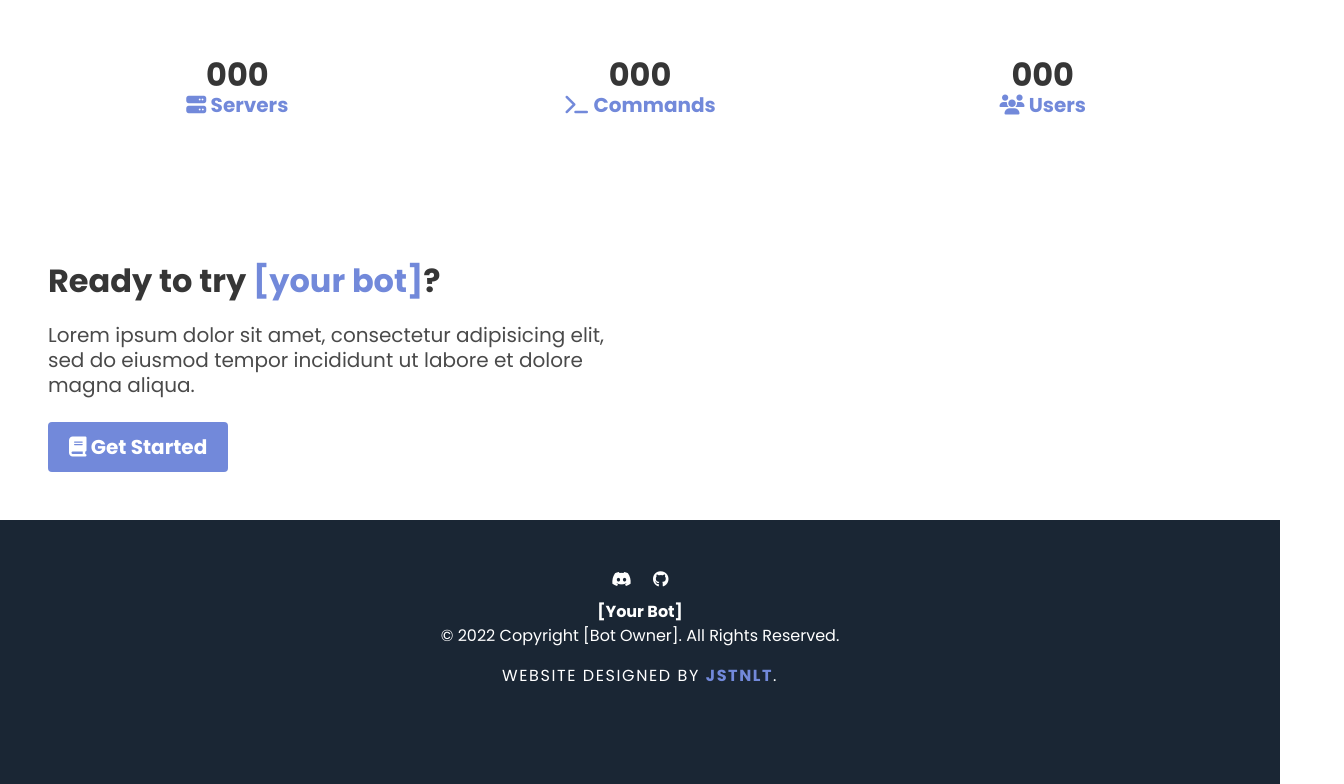
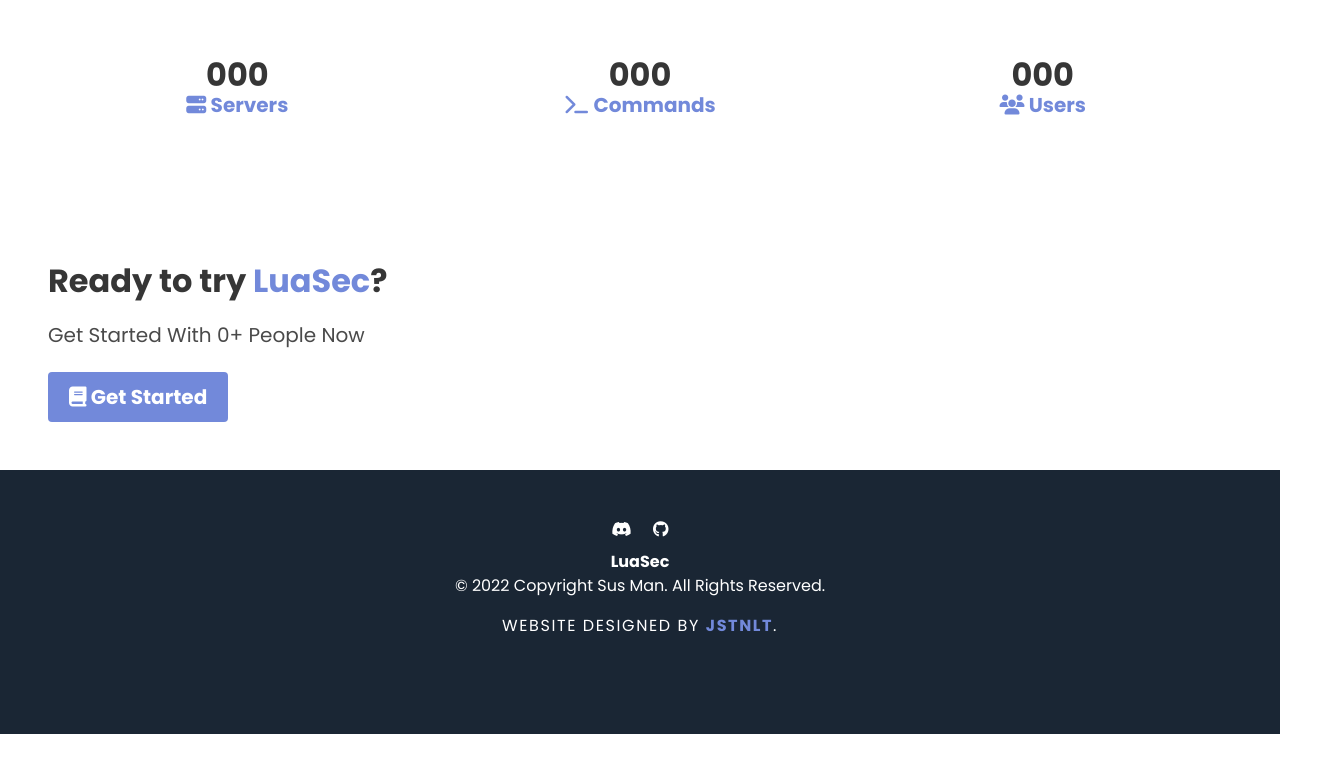
Before and after one commit to ItzDoraPm/sus, a plain HTML site: page index.html in a window 1280 px wide. Shown: the part 2494-3278 px from the top of the page, 1344 px wide, since content can reach past the window. After the commit the page ends 3228 px from the top, so only its background shows below. Drawn offline with nearby package versions, Linux system fonts and the light colour scheme.

Commit message:
Update index.html

```diff
--- a/index.html
+++ b/index.html
@@ -289,12 +289,10 @@ Yes, LuaSec Is Free, It Has Modded Of MoonSec And Others Encryption Tool
       <div class="columns">
         <div class="column has-text-left">
           <p class="title has-text-weight-bold">
-            Ready to try <span class="blurple">[your bot]</span>?
+            Ready to try <span class="blurple">LuaSec</span>?
           </p>
           <p class="subtitle mt-3 has-text-gray">
-            Lorem ipsum dolor sit amet, consectetur adipisicing elit, sed do
-            eiusmod tempor incididunt ut labore et dolore magna aliqua.
-          </p>
+            Get Started With 0+ People Now</p>
           <a href="#" class="button is-blurple is-medium"
             ><strong><i class="fa-solid fa-book"></i> Get Started</strong></a
           >
@@ -319,9 +317,9 @@ Yes, LuaSec Is Free, It Has Modded Of MoonSec And Others Encryption Tool
         </div>
 
         <p>
-          <span class="has-text-weight-bold">[Your Bot]</span>
+          <span class="has-text-weight-bold">LuaSec</span>
           <br />
-          &copy; <span id="cp-year"></span> Copyright [Bot Owner]. All Rights
+          &copy; <span id="cp-year"></span> Copyright Sus Man. All Rights
           Reserved.
         </p>
 
```
